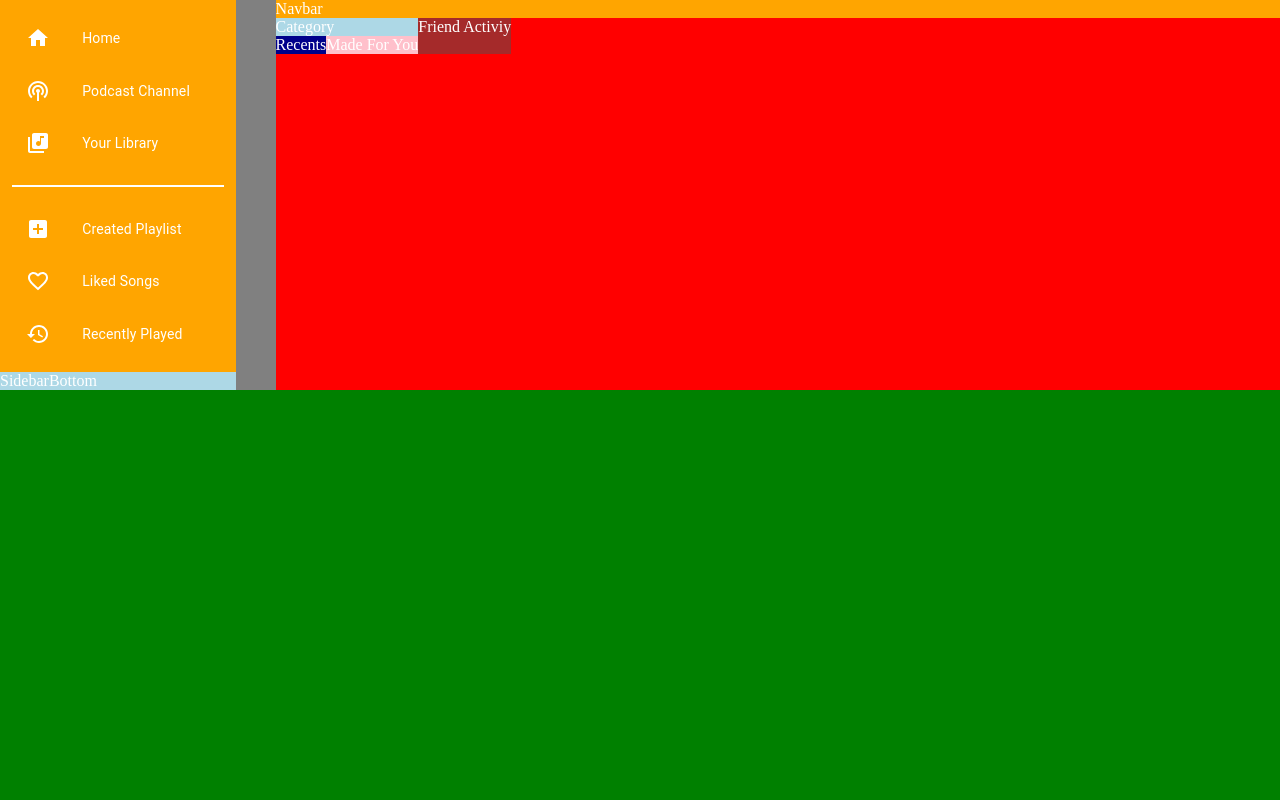
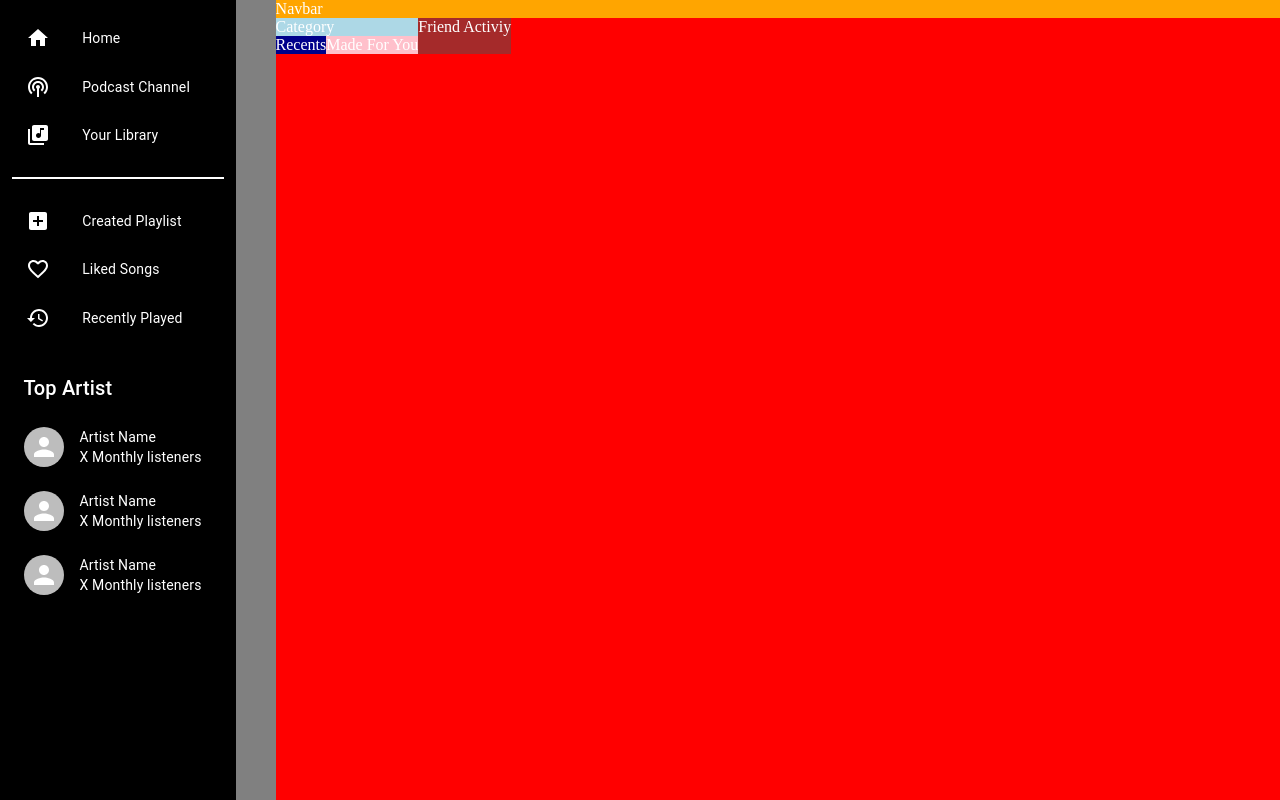
Before and after one commit to vinn25/spotify_clone, a React (Create React App) app: page / in a window 1280 px wide. Built offline with nearby package versions, Linux system fonts and the light colour scheme.

Commit message:
Spotify - Sidebar Top & Bottom Done

```diff
--- a/src/components/Sidebar.jsx
+++ b/src/components/Sidebar.jsx
@@ -6,10 +6,10 @@ import SidebarBottom from "./SidebarBottom";
 const Sidebar = () => {
   return (
     <Box>
-      <Box bgcolor="orange">
+      <Box bgcolor="">
         <SidebarTop />
       </Box>
-      <Box bgcolor="lightblue">
+      <Box bgcolor="">
         <SidebarBottom />
       </Box>
     </Box>
--- a/src/components/SidebarBottom.jsx
+++ b/src/components/SidebarBottom.jsx
@@ -1,8 +1,58 @@
-import { Box } from "@mui/material";
+import { Avatar, Box, List, ListItem, Stack, Typography } from "@mui/material";
 import React from "react";
 
 const SidebarBottom = () => {
-  return <Box>SidebarBottom</Box>;
+  return (
+    <Box>
+      <List>
+        <ListItem sx={{ pl: "10%", mb: "3%" }}>
+          <Typography variant="h6">Top Artist</Typography>
+        </ListItem>
+
+        <Stack spacing={1}>
+          <ListItem sx={{ pl: "10%", "&:hover": { cursor: "pointer" } }}>
+            <Stack direction="row" spacing={2}>
+              <Avatar src="" />
+              <Stack>
+                <Typography variant="body2">Artist Name</Typography>
+                <Typography variant="body2">X Monthly listeners</Typography>
+              </Stack>
+            </Stack>
+          </ListItem>
+
+          <ListItem sx={{ pl: "10%", "&:hover": { cursor: "pointer" } }}>
+            <Stack direction="row" spacing={2}>
+              <Avatar src="" />
+              <Stack>
+                <Typography variant="body2">Artist Name</Typography>
+                <Typography variant="body2">X Monthly listeners</Typography>
+              </Stack>
+            </Stack>
+          </ListItem>
+
+          <ListItem sx={{ pl: "10%", "&:hover": { cursor: "pointer" } }}>
+            <Stack direction="row" spacing={2}>
+              <Avatar src="" />
+              <Stack>
+                <Typography variant="body2">Artist Name</Typography>
+                <Typography variant="body2">X Monthly listeners</Typography>
+              </Stack>
+            </Stack>
+          </ListItem>
+
+          {/* <ListItem sx={{ pl: "10%", "&:hover": { cursor: "pointer" } }}>
+          <Stack direction="row" spacing={2}>
+            <Avatar src="" />
+            <Stack>
+              <Typography variant="body2">Artist Name</Typography>
+              <Typography variant="body2">X Monthly listeners</Typography>
+            </Stack>
+          </Stack>
+        </ListItem> */}
+        </Stack>
+      </List>
+    </Box>
+  );
 };
 
 export default SidebarBottom;
--- a/src/components/SidebarTop.jsx
+++ b/src/components/SidebarTop.jsx
@@ -21,9 +21,15 @@ const SidebarTop = () => {
   return (
     <Box>
       <List>
-        <Stack spacing={-1}>
+        <Stack spacing={-1.5}>
           <ListItem>
-            <ListItemButton sx={{ borderRadius: "10px", padding: "5%" }}>
+            <ListItemButton
+              sx={{
+                borderRadius: "10px",
+                padding: "5%",
+                "&:hover": { bgcolor: "grey" },
+              }}
+            >
               <ListItemIcon>
                 <HomeIcon sx={{ color: "white" }} />
               </ListItemIcon>
@@ -33,7 +39,13 @@ const SidebarTop = () => {
           </ListItem>
 
           <ListItem>
-            <ListItemButton sx={{ borderRadius: "10px", padding: "5%" }}>
+            <ListItemButton
+              sx={{
+                borderRadius: "10px",
+                padding: "5%",
+                "&:hover": { bgcolor: "grey" },
+              }}
+            >
               <ListItemIcon>
                 <PodcastsIcon sx={{ color: "white" }} />
               </ListItemIcon>
@@ -43,7 +55,13 @@ const SidebarTop = () => {
           </ListItem>
 
           <ListItem>
-            <ListItemButton sx={{ borderRadius: "10px", padding: "5%" }}>
+            <ListItemButton
+              sx={{
+                borderRadius: "10px",
+                padding: "5%",
+                "&:hover": { bgcolor: "grey" },
+              }}
+            >
               <ListItemIcon>
                 <LibraryMusicIcon sx={{ color: "white" }} />
               </ListItemIcon>
@@ -56,9 +74,15 @@ const SidebarTop = () => {
         {/* <Divider sx={{ my: "5%" }} /> */}
         <Box sx={{ bgcolor: "white", p: "0.5%", mx: "5%", my: "5%" }}></Box>
 
-        <Stack spacing={-1}>
+        <Stack spacing={-1.5}>
           <ListItem>
-            <ListItemButton sx={{ borderRadius: "10px", padding: "5%" }}>
+            <ListItemButton
+              sx={{
+                borderRadius: "10px",
+                padding: "5%",
+                "&:hover": { bgcolor: "grey" },
+              }}
+            >
               <ListItemIcon>
                 <AddBoxIcon sx={{ color: "white" }} />
               </ListItemIcon>
@@ -68,7 +92,13 @@ const SidebarTop = () => {
           </ListItem>
 
           <ListItem>
-            <ListItemButton sx={{ borderRadius: "10px", padding: "5%" }}>
+            <ListItemButton
+              sx={{
+                borderRadius: "10px",
+                padding: "5%",
+                "&:hover": { bgcolor: "grey" },
+              }}
+            >
               <ListItemIcon>
                 <FavoriteBorderIcon sx={{ color: "white" }} />
               </ListItemIcon>
@@ -78,7 +108,8 @@ const SidebarTop = () => {
           </ListItem>
 
           {/* <ListItem>
-            <ListItemButton sx={{ borderRadius: "10px", padding: "5%" }}>
+            <ListItemButton sx={{ borderRadius: "10px", padding: "5%",
+                "&:hover": { bgcolor: "grey" } }}>
               <ListItemIcon>
                 <LibraryMusicIcon sx={{ color: "white" }} />
               </ListItemIcon>
@@ -88,7 +119,13 @@ const SidebarTop = () => {
           </ListItem> */}
 
           <ListItem>
-            <ListItemButton sx={{ borderRadius: "10px", padding: "5%" }}>
+            <ListItemButton
+              sx={{
+                borderRadius: "10px",
+                padding: "5%",
+                "&:hover": { bgcolor: "grey" },
+              }}
+            >
               <ListItemIcon>
                 <HistoryIcon sx={{ color: "white" }} />
               </ListItemIcon>
--- a/src/pages/Spotify.jsx
+++ b/src/pages/Spotify.jsx
@@ -6,8 +6,13 @@ const Spotify = () => {
   return (
     <Box sx={{ bgcolor: "grey", color: "white" }}>
       <Stack direction="row" spacing={5}>
-        <Box bgcolor="blue" sx={{ width: "19%" }}>
-          <Sidebar />
+        <Box bgcolor="black" sx={{ width: "19%", height: "100vh" }}>
+          <Box
+          // position="fixed"
+          // sx={{ overflowY: "scroll", width: "20%" }}
+          >
+            <Sidebar />
+          </Box>
         </Box>
         <Box bgcolor="red" sx={{ width: "81%" }}>
           <Feed />
```
